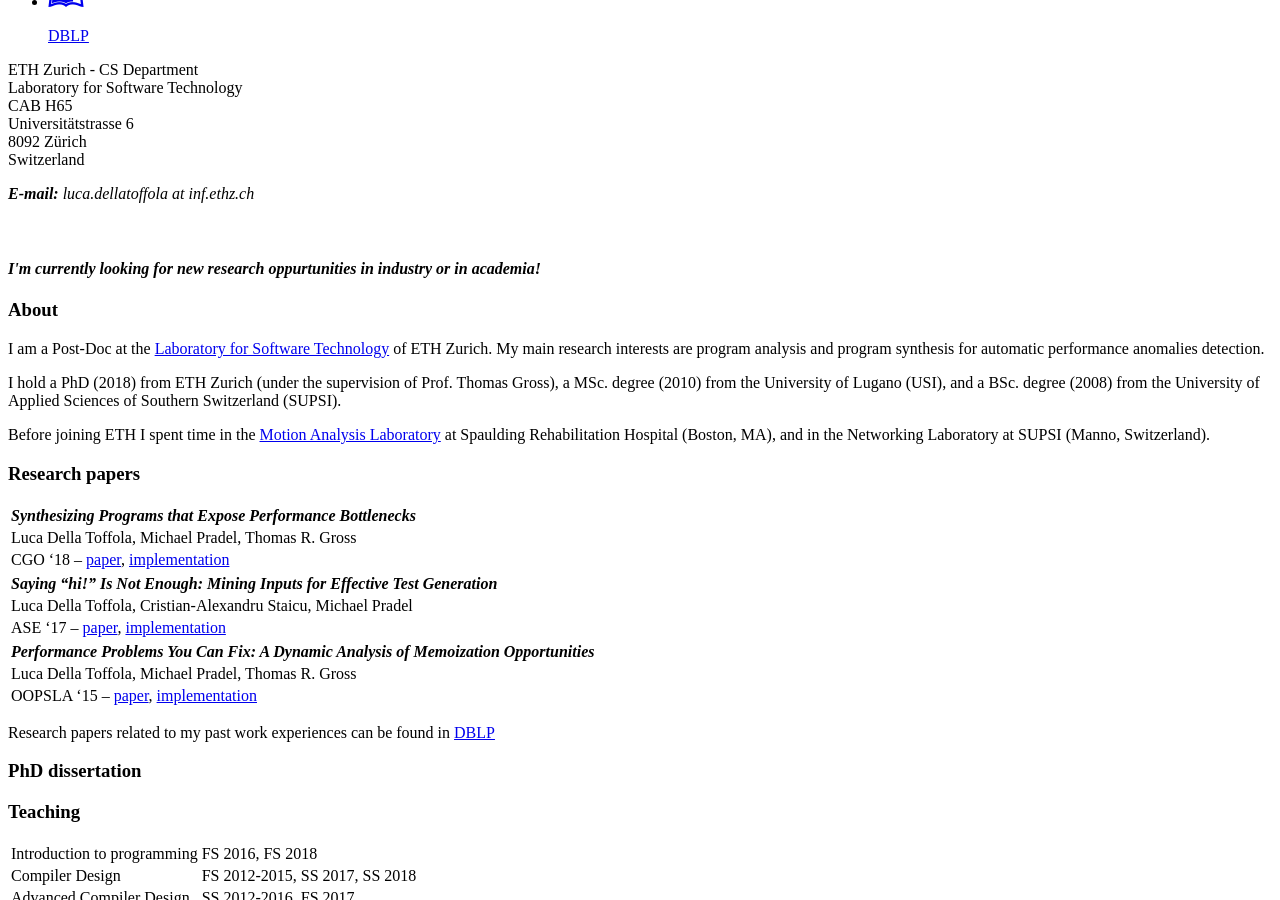
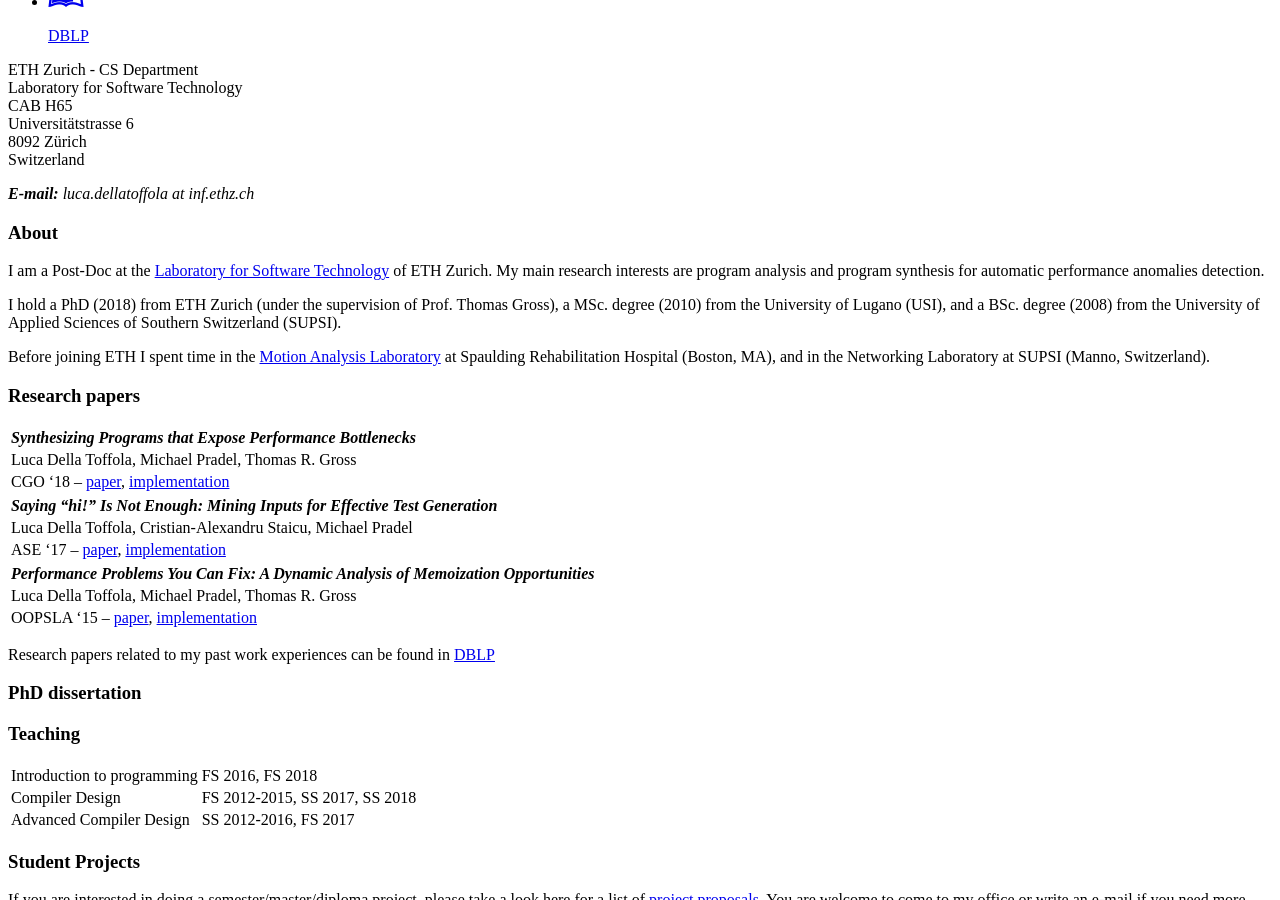
Before and after one commit to lucadt/lucadt.github.io, a Jekyll site: the page built from index.md, in a window 1280 px wide and 900 px high, scrolled down 557 px. Built offline with Jekyll 4.4.1, drawn with Linux system fonts in a browser that asks for light colours; nearby versions of some CDN libraries; a style sheet for code colours, icons or effects is not loaded; the repository's description, which GitHub fills in, is left out; our own code applies the rules of GitHub Pages for plain Markdown files.

Commit message:
Update contact.html

```diff
--- a/_includes/contact.html
+++ b/_includes/contact.html
@@ -19,7 +19,4 @@
       Switzerland<br>
    </p>
    <i><strong>E-mail:</strong> luca.dellatoffola at inf.ethz.ch<br></i>
-    <br>
-    <br>
-    <h4><b><i>I'm currently looking for new research oppurtunities in industry or in academia!</i></b></h4>
 </div>
```
